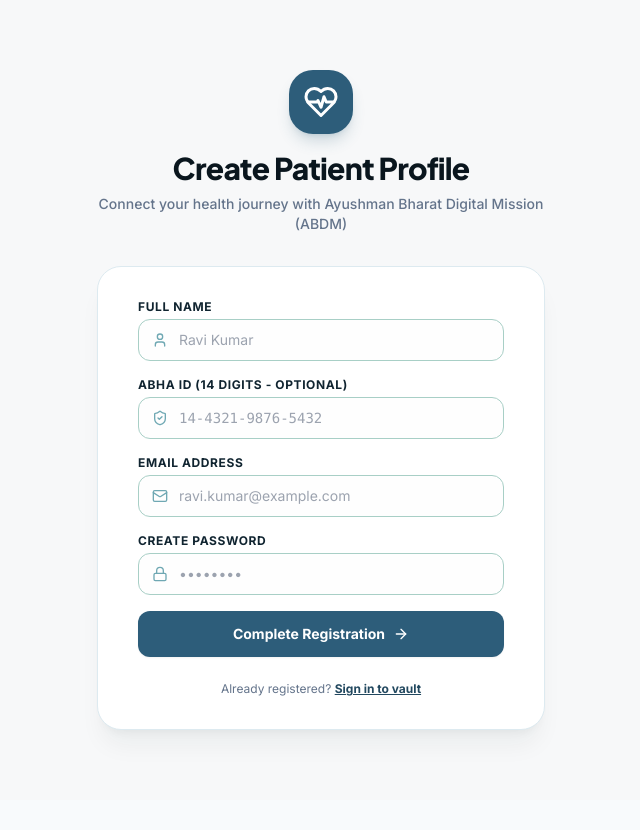
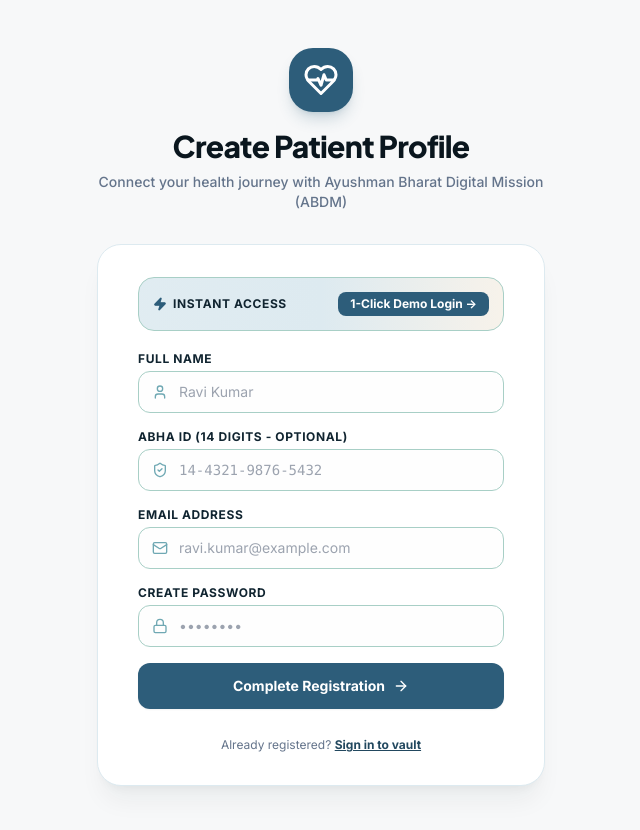
Before and after one commit to priyanshugupta825/fragmented-health-record, a React (Vite) app in the folder frontend/: page /signup in a window 1280 px wide. Shown: the top 830 px of the page, without its empty margins (319-959 px from the left). Before the commit the page ends 800 px from the top, so only its background shows below. Built offline with nearby package versions, Linux system fonts and the light colour scheme; no server answers.

Commit message:
fix(auth): handle Supabase email rate limits gracefully during signup and auto-login

```diff
--- a/frontend/src/context/AuthContext.jsx
+++ b/frontend/src/context/AuthContext.jsx
@@ -53,13 +53,13 @@ export const AuthProvider = ({ children }) => {
     }
   }, []);
 
-  const instantDemoLogin = (email = 'ravi.kumar@abdm.gov.in', fullName = 'Ravi Kumar') => {
+  const instantDemoLogin = (email = 'ravi.kumar@abdm.gov.in', fullName = 'Ravi Kumar', abhaId = '91-4521-8890-4123') => {
     const demoUser = {
       id: 'demo-user-123',
       email,
       user_metadata: {
         full_name: fullName,
-        abha_id: '91-4521-8890-4123',
+        abha_id: abhaId,
         blood_group: 'O+',
         phone_number: '+91 98765 43210',
       },
@@ -82,7 +82,7 @@ export const AuthProvider = ({ children }) => {
           return res;
         }
       } catch (err) {
-        console.warn('Supabase auth error, falling back to seamless login:', err);
+        console.warn('Supabase auth error, using seamless login fallback:', err);
       }
     }
 
@@ -104,12 +104,16 @@ export const AuthProvider = ({ children }) => {
           setDemoMode(false);
           return res;
         }
+        if (res.error) {
+          console.warn('Supabase signup notice, activating fallback:', res.error);
+        }
       } catch (err) {
-        console.warn('Supabase signup error, using fallback:', err);
+        console.warn('Supabase signup error (rate limit/network), activating fallback:', err);
       }
     }
 
-    return instantDemoLogin(email, metadata.full_name || 'Patient User');
+    // Seamlessly log the user in with their chosen name and email!
+    return instantDemoLogin(email, metadata.full_name || 'Patient User', metadata.abha_id || '91-4521-8890-4123');
   };
 
   const signOut = async () => {
--- a/frontend/src/pages/Signup.jsx
+++ b/frontend/src/pages/Signup.jsx
@@ -1,7 +1,7 @@
 import React, { useState } from 'react';
 import { Link, useNavigate } from 'react-router-dom';
 import { useAuth } from '../context/AuthContext';
-import { HeartPulse, ArrowRight, Lock, Mail, User, ShieldCheck, AlertCircle } from 'lucide-react';
+import { HeartPulse, ArrowRight, Lock, Mail, User, ShieldCheck, AlertCircle, Sparkles, Zap } from 'lucide-react';
 
 export const Signup = () => {
   const [fullName, setFullName] = useState('');
@@ -10,7 +10,7 @@ export const Signup = () => {
   const [password, setPassword] = useState('');
   const [error, setError] = useState('');
   const [loading, setLoading] = useState(false);
-  const { signUp } = useAuth();
+  const { signUp, instantDemoLogin } = useAuth();
   const navigate = useNavigate();
 
   const handleSubmit = async (e) => {
@@ -20,17 +20,21 @@ export const Signup = () => {
 
     try {
       const metadata = {
-        full_name: fullName,
+        full_name: fullName || 'Patient User',
         abha_id: abhaId || '91-4521-8890-4123',
       };
-      const { error: signUpError } = await signUp(email, password, metadata);
-      if (signUpError) throw signUpError;
+      await signUp(email, password, metadata);
       navigate('/dashboard');
     } catch (err) {
-      setError(err.message || 'Failed to create profile. Please check your details.');
+      setError(err.message || 'Failed to create profile. Please try again.');
     } finally {
       setLoading(false);
     }
+  };
+
+  const handle1ClickDemo = () => {
+    instantDemoLogin('ravi.kumar@abdm.gov.in', 'Ravi Kumar');
+    navigate('/dashboard');
   };
 
   return (
@@ -50,9 +54,26 @@ export const Signup = () => {
       </div>
 
       <div className="mt-8 sm:mx-auto sm:w-full sm:max-w-md">
-        <div className="bg-white py-8 px-4 shadow-xl shadow-brand-900/5 sm:rounded-3xl sm:px-10 border border-brand-100">
+        <div className="bg-white py-8 px-4 shadow-xl shadow-brand-900/5 sm:rounded-3xl sm:px-10 border border-brand-100 space-y-5">
+
+          {/* Quick Demo Access */}
+          <div className="p-3.5 bg-gradient-to-r from-brand-100/90 via-brand-100 to-sand-100/80 border border-brand-200 rounded-2xl shadow-2xs space-y-1.5">
+            <div className="flex items-center justify-between">
+              <span className="font-bold text-xs uppercase tracking-wider text-brand-900 flex items-center gap-1.5">
+                <Zap className="w-3.5 h-3.5 text-brand-600 fill-brand-600" /> Instant Access
+              </span>
+              <button
+                type="button"
+                onClick={handle1ClickDemo}
+                className="px-3 py-1 bg-brand-600 hover:bg-brand-700 text-white rounded-lg text-xs font-bold transition shadow-2xs"
+              >
+                1-Click Demo Login →
+              </button>
+            </div>
+          </div>
+
           {error && (
-            <div className="mb-6 p-3.5 bg-red-50 border border-red-200 rounded-2xl flex items-center gap-2 text-xs text-red-700">
+            <div className="p-3.5 bg-red-50 border border-red-200 rounded-2xl flex items-center gap-2 text-xs text-red-700">
               <AlertCircle className="w-4 h-4 shrink-0 text-red-500" />
               <span>{error}</span>
             </div>
@@ -144,7 +165,7 @@ export const Signup = () => {
             </button>
           </form>
 
-          <div className="mt-6 text-center text-xs text-slate-500">
+          <div className="pt-2 text-center text-xs text-slate-500">
             Already registered?{' '}
             <Link to="/login" className="font-bold text-brand-700 hover:text-brand-800 underline">
               Sign in to vault
```
